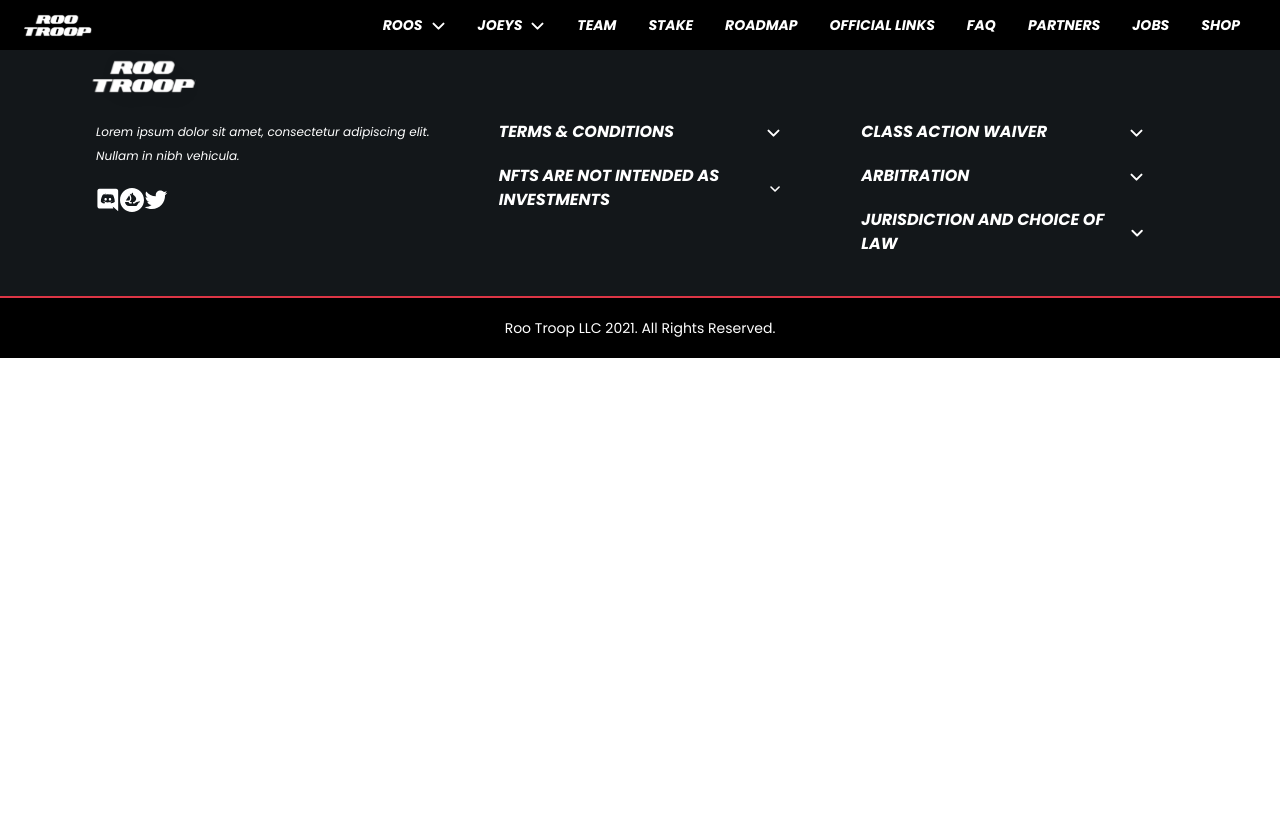
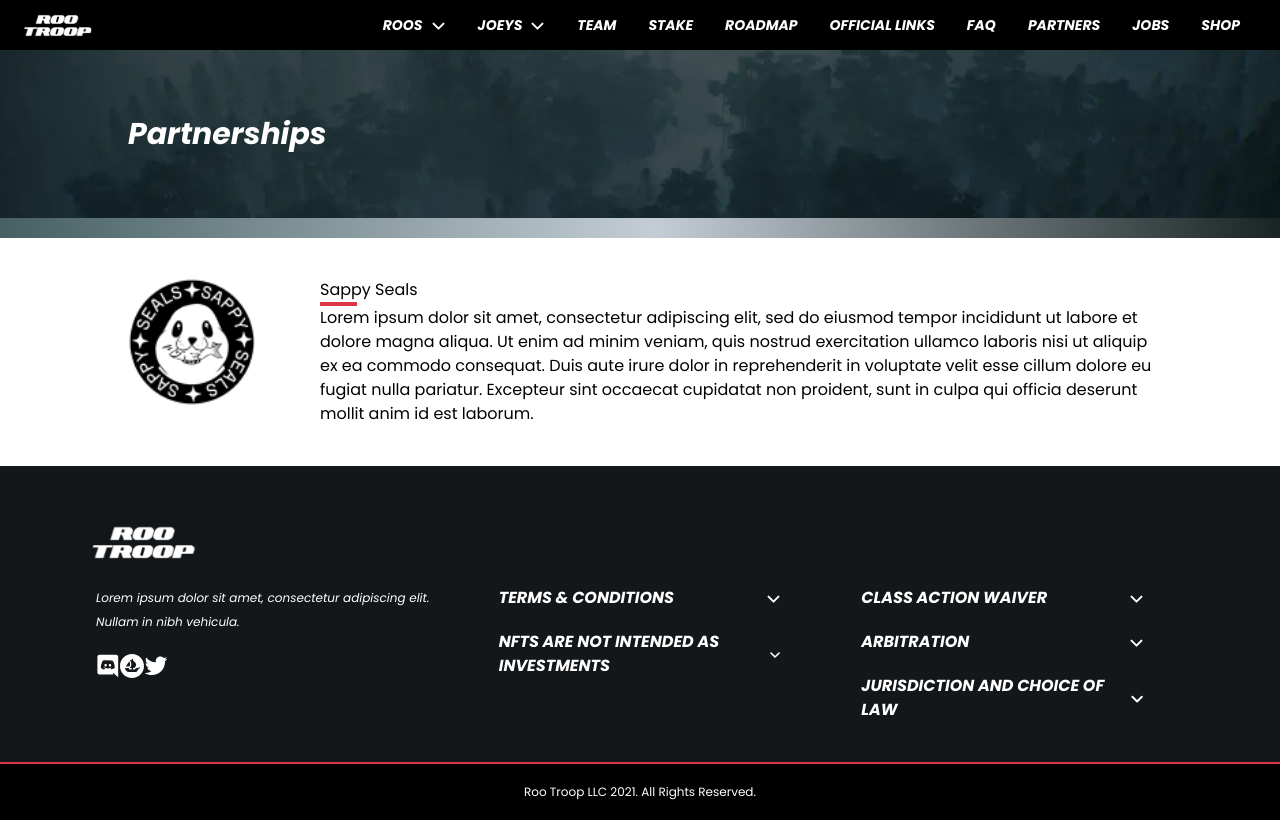
Before and after one commit to jackdishman/rootroop, a Vue app: page /partners in a window 1280 px wide. Built offline with nearby package versions, Linux system fonts and the light colour scheme.

Commit message:
feat: page subheader and init partners page

```diff
--- a/src/components/Footer.vue
+++ b/src/components/Footer.vue
@@ -106,7 +106,7 @@ function setActiveDropdown(active: `jurisdiction` | `terms` | `investments` | `w
 			</div>
 		</div>
 	</div>
-	<div class="border-t-2 border-rooRed bg-black py-5 text-sm">
-		<h6 class="text-white text-center font-normal">Roo Troop LLC 2021. All Rights Reserved.</h6>
+	<div class="border-t-2 border-rooRed bg-black py-5">
+		<h6 class="text-white text-center font-normal text-xs">Roo Troop LLC 2021. All Rights Reserved.</h6>
 	</div>
 </template>
--- a/src/components/Header.vue
+++ b/src/components/Header.vue
@@ -43,7 +43,7 @@ export default {
 			<router-link to="/" class="text-white header-link p-4">ROADMAP</router-link>
 			<router-link to="/" class="text-white header-link p-4">OFFICIAL LINKS</router-link>
 			<router-link to="/" class="text-white header-link p-4">FAQ</router-link>
-			<router-link to="/" class="text-white header-link p-4">PARTNERS</router-link>
+			<router-link to="/partners" class="text-white header-link p-4">PARTNERS</router-link>
 			<router-link to="/" class="text-white header-link p-4">JOBS</router-link>
 			<router-link to="/" class="text-white header-link p-4">SHOP</router-link>
 		</div>
--- /dev/null
+++ b/src/components/SubpageHeader.vue
@@ -0,0 +1,20 @@
+<script setup lang="ts">
+defineProps({
+	title: {
+		type: String,
+		required: true,
+	},
+})
+</script>
+<template>
+	<div class="w-full relative flex items-center justify-center" style="padding-top: 50px">
+		<img :src="require(`@/assets/images/headerBG.webp`)" class="w-full" />
+		<div class="w-full absolute flex items-center h-full">
+			<h3 class="text-white text-3xl font-bold italic pl-32">{{ title }}</h3>
+		</div>
+	</div>
+	<div
+		class="h-5 mb-10"
+		style="background: linear-gradient(90deg, #415c5f -1.84%, #c4cdd5 51.13%, #131d1c 101.94%)"
+	></div>
+</template>
--- /dev/null
+++ b/src/pages/Partners.vue
@@ -0,0 +1,27 @@
+<script setup lang="ts">
+import SubpageHeader from '@/components/SubpageHeader.vue'
+import RedUnderscore from '@/components/icons/RedUnderscore.vue'
+</script>
+
+<template>
+	<SubpageHeader :title="`Partnerships`" />
+	<div class="flex justify-center">
+		<div class="mb-10">
+			<!-- Partners -->
+			<div class="flex flex-row px-32">
+				<img :src="require(`@/assets/images/logos/sappy_seals.png`)" class="w-32 h-32" />
+				<div class="ml-16">
+					<h3>Sappy Seals</h3>
+					<RedUnderscore />
+					<p>
+						Lorem ipsum dolor sit amet, consectetur adipiscing elit, sed do eiusmod tempor incididunt ut labore et
+						dolore magna aliqua. Ut enim ad minim veniam, quis nostrud exercitation ullamco laboris nisi ut aliquip ex
+						ea commodo consequat. Duis aute irure dolor in reprehenderit in voluptate velit esse cillum dolore eu fugiat
+						nulla pariatur. Excepteur sint occaecat cupidatat non proident, sunt in culpa qui officia deserunt mollit
+						anim id est laborum.
+					</p>
+				</div>
+			</div>
+		</div>
+	</div>
+</template>
--- a/src/router/index.ts
+++ b/src/router/index.ts
@@ -1,6 +1,7 @@
 import { createWebHistory, createRouter } from 'vue-router'
 import Index from '../pages/Index.vue'
 import Home from '@/pages/Home.vue'
+import Partners from '@/pages/Partners.vue'
 
 const routes = [
 	{
@@ -15,6 +16,12 @@ const routes = [
 		component: Home,
 		meta: { title: 'Home - Roo Troop' },
 	},
+	{
+		path: '/partners',
+		name: 'Partners',
+		component: Partners,
+		meta: { title: 'Partners - Roo Troop' },
+	},
 ]
 
 const router = createRouter({
```
Also changed, not shown: src/assets/images/headerBG.webp (added).
